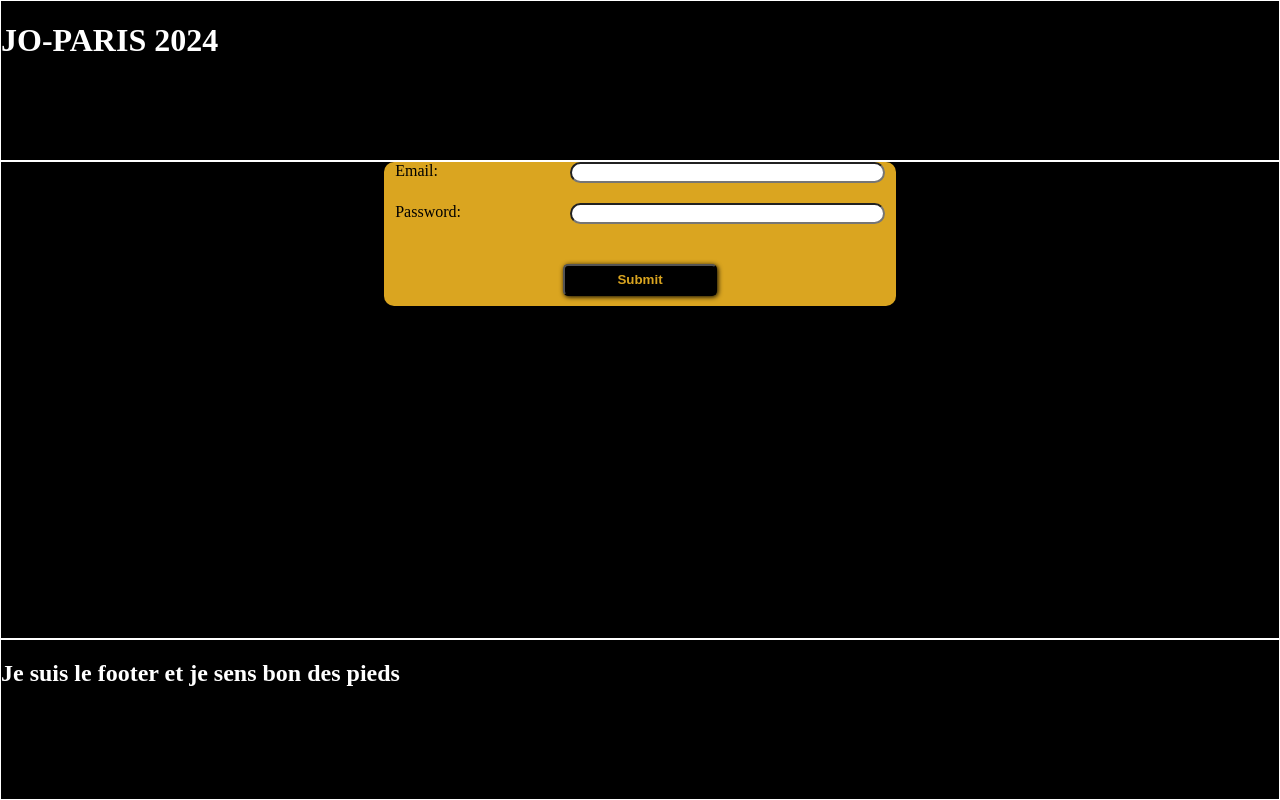
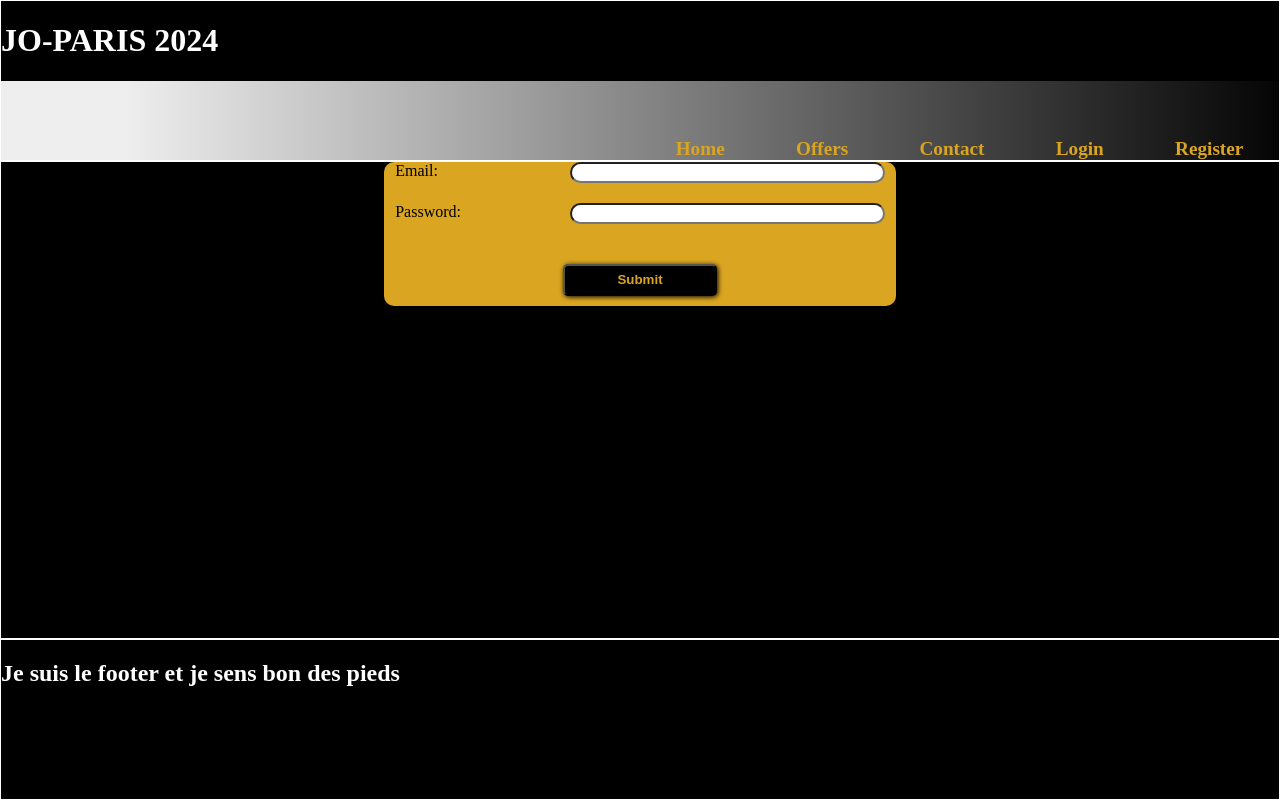
Before and after one commit to k4y4no/bachelorjo2024front, an Angular app: page /login in a window 1280 px wide. Built offline with nearby package versions, Linux system fonts and the light colour scheme.

Commit message:
Setup navbar v1.00

```diff
--- a/src/app/_services/authService/auth.service.ts
+++ b/src/app/_services/authService/auth.service.ts
@@ -25,9 +25,9 @@ export class AuthService {
     return this.http.post<ApiAuthResponse>(`${this.authUrl}`, credentials, { withCredentials: true }
     ).pipe(
         tap((response: ApiAuthResponse) => {
-            console.log('Login successful, user data:', response.user);
+            // console.log('Login successful, user data:', response.user);
             this._currentUser.set(response.user);
-            console.log('Current user set to:', this.currentUser());
+            // console.log('Current user set to:', this.currentUser());
         })
     );
   }
--- a/src/app/app.component.html
+++ b/src/app/app.component.html
@@ -1,5 +1,6 @@
 <header>
   <h1>JO-PARIS 2024</h1>
+  <app-navbar></app-navbar>
 </header>
 <main>
     <router-outlet />
--- a/src/app/pages/login/login.component.ts
+++ b/src/app/pages/login/login.component.ts
@@ -51,10 +51,10 @@ ngOnInit() {
                 console.log('Token', response)
                 this.connectionMarker = true
                 // const role: string | null= this.tokenService.getRoleToken(response.access_token)
-                // if(this.authService.isAdmin(role)){
-                //   this.router.navigate(['dash'])
-                //   return
-                // }
+                if(this.authService.isConnected() !== null){
+                  this.router.navigate(['home'])
+                  return
+                }
                 // this.router.navigate(['profile'])
 
               },
--- /dev/null
+++ b/src/app/parts/navbar/navbar.component.html
@@ -0,0 +1,13 @@
+  <nav>
+    <ul>
+        <li class="burger" (click)="toggleMenu()">
+          <a> {{isMenuOpen ? "close" : "Menu"}}</a>
+        </li>
+        <li class="menu menu-item" [class.is-open]="isMenuOpen" ><a routerLink="home">Home</a></li>
+        <li class="menu menu-item" [class.is-open]="isMenuOpen" ><a routerLink="offers">Offers</a></li>
+        <li class="menu menu-item" [class.is-open]="isMenuOpen" ><a routerLink="contact">Contact</a></li>
+        <li class="menu menu-item" [class.is-open]="isMenuOpen"  (click)="isAuthenticated && loggingOut()"><a [routerLink]="logMenu">{{logMenu | titlecase}}</a></li>
+        <li class="menu menu-item" [class.is-open]="isMenuOpen" ><a routerLink="register">Register</a></li>
+        <!-- <li class="menu menu-item" [class.is-open]="isMenuOpen" ><a [routerLink]="profileOn">{{profileOn | titlecase}}</a></li> -->
+      </ul>
+  </nav>
--- /dev/null
+++ b/src/app/parts/navbar/navbar.component.scss
@@ -0,0 +1,85 @@
+nav{
+    height: 50%;
+    display: flex;
+    justify-content: flex-end;
+        background: linear-gradient(
+  to left,
+  #050505,
+  hsl(0, 0%, 93%) 90%
+
+);
+}
+ul{
+    padding: 0;
+    margin: 0;
+    flex-basis: 50%;
+    display: flex;
+    align-items: flex-end;
+    flex-direction: column;
+
+}
+li{
+    list-style-type: none;
+
+}
+.burger {
+    padding-right: 2%;
+}
+a{
+    text-decoration: none;
+    color: goldenrod;
+    font-weight: bolder;
+    font-size: larger;
+    align-self: center;
+    height: 100%;
+    width: 100%;
+
+}
+
+.menu {
+    display: none;
+}
+
+.is-open {
+    display: flex;
+    top: 52px;
+    width: 100vw;
+    text-align: center;
+    border-bottom: 1px solid orange;
+    height: 100%;
+}
+
+.menu a:hover {
+    background-color: green;
+    color: white;
+}
+
+.menu a:active {
+    background-color: yellow;
+}
+
+
+@media (min-width: 400px) {
+
+    ul{
+    padding: 0;
+    margin: 0;
+    flex-basis: 50%;
+    display: flex;
+    justify-content: space-around;
+    flex-direction: row;
+
+    }
+
+    .burger {
+        display: none;
+    }
+    .menu {
+        display: flex;
+    }
+
+    .menu a:active {
+        background-color: none;
+    }
+
+}
--- /dev/null
+++ b/src/app/parts/navbar/navbar.component.ts
@@ -0,0 +1,74 @@
+import { Component, HostListener, inject, OnInit } from '@angular/core';
+import { Event, NavigationEnd, Router, RouterModule } from '@angular/router';
+import { AuthService } from '../../_services/authService/auth.service';
+import { TitleCasePipe } from '@angular/common';
+
+@Component({
+  selector: 'app-navbar',
+  imports: [
+    RouterModule,
+    TitleCasePipe
+  ],
+  templateUrl: './navbar.component.html',
+  styleUrl: './navbar.component.scss'
+})
+export class NavbarComponent implements OnInit {
+
+    router = inject(Router)
+    authService = inject(AuthService)
+    innerWidth: number = 0;
+    isMenuOpen:boolean = false;
+    logMenu: string = "login"
+    isAuthenticated: boolean | null = null;
+
+    constructor(){
+    this.router.events.subscribe((event: Event) => {
+      if (event instanceof NavigationEnd) {
+        this.toggleMenu()
+        this.isAuthenticated = this.authService.isConnected() ? true:false
+        // this.isAdmin = this.authService.isAdmin(this.tokenService.getRoleToken(this.authService.getToken()))
+        this.logMenu = this.authService.isConnected() ? "logout":"login"
+        // if(this.isAuthenticated) {
+        //   this.profileOn = this.isAdmin ? "dash":"profile"
+        // } else {
+        //   this.profileOn = "register"
+        // }
+
+
+      }
+    })
+  }
+
+
+  ngOnInit() {
+    this.innerWidth = window.innerWidth;
+
+  }
+
+  toggleMenu(): void{
+    if(this.innerWidth > 400){
+      return
+    }
+    this.isMenuOpen = !this.isMenuOpen
+
+  }
+
+  loggingOut(){
+
+    this.authService.logout().subscribe({
+      next: (response) => {
+        console.log('Logout successful', response)
+        this.router.navigate(['/login'])
+      }
+    });
+
+  }
+
+  @HostListener('window:resize', ['$event'])
+  onResize(event:Event) {
+    this.innerWidth = window.innerWidth;
+        if(this.innerWidth > 400){
+          this.isMenuOpen = false
+    }
+  }
+}
```
Also changed, not shown: src/app/app.component.ts (+7 -2 lines), 1 other file (tests, documents, lock files or other folders).
